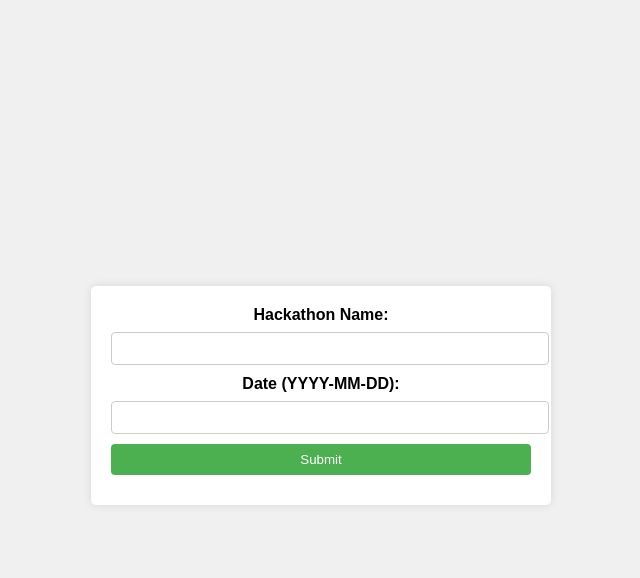
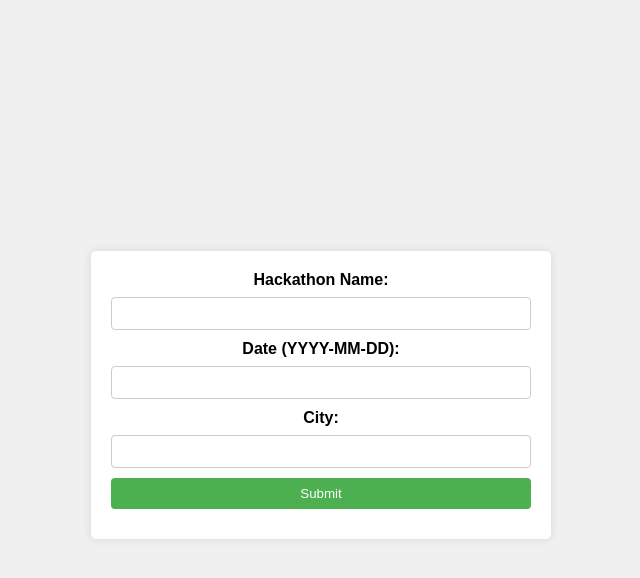
Before and after one commit to justusjb/hackathonDB, a FastAPI app: template backend/templates/submit_hackathons.html in a window 1280 px wide. Shown: the top 578 px of the page, without its empty margins (319-959 px from the left). Run offline with FastAPI, Linux system fonts and the light colour scheme; the template is opened without the code that fills it, so the values that code supplies are empty.

Commit message:
Hackathon location is now being saved, using OpenCage geocoding

```diff
--- a/backend/main.py
+++ b/backend/main.py
@@ -7,6 +7,7 @@ import os
 import json
 from bson import ObjectId
 from datetime import datetime
+from opencage.geocoder import OpenCageGeocode
 
 
 # print current working directory
@@ -41,7 +42,7 @@ class JSONEncoder(json.JSONEncoder):
 
 @app.get("/api/hackathons")
 async def read_hackathons():
-    client = MongoClient(os.environ['MONGODB_URI'])
+    client = MongoClient(os.getenv('MONGODB_URI'))
     db = client.hackathons_test_1
     collection = db.hackathons
     hackathons = list(collection.find({}))
@@ -58,24 +59,59 @@ def health_check():
 
 
 if LOCAL_DEV:
+    geocoder = OpenCageGeocode(os.getenv('OPENCAGE_API_KEY'))
+
     @app.get("/", response_class=HTMLResponse)
     async def read_form(request: Request):
         return templates.TemplateResponse("submit_hackathons.html", {"request": request})
 
 
+    def get_city_data(city):
+        query_prefix = 'city of'
+        results = geocoder.geocode(f"{query_prefix} {city}")
+
+        city_index = None
+
+        for i, result in enumerate(results):
+            if result['components']['_type'] == 'city':
+                city_index = i
+                break
+
+        if city_index is None:
+            raise Exception("City not found")
+
+        all_city_data = results[city_index]
+
+        return {"lat": all_city_data['geometry']['lat'],
+                "long": all_city_data['geometry']['lng'],
+                "city": all_city_data['components']['_normalized_city'],
+                "country": all_city_data['components']['country']}
+
+
     @app.post("/submit")
     async def submit_form(request: Request):
-        client = MongoClient(os.environ['MONGODB_URI'])
+        client = MongoClient(os.getenv('MONGODB_URI'))
         db = client.hackathons_test_1
         collection = db.hackathons
         try:
             data = await request.json()
             name = data['name']
             date_str = data['date']
+            city = data['city']
+            city_data = get_city_data(city)
+
             date_obj = datetime.strptime(date_str, "%Y-%m-%d")
             hackathon = {
                 "name": name,
-                "date": date_obj
+                "date": date_obj,
+                "location": {
+                    "city": city_data['city'],
+                    "country": city_data['country'],
+                    "coordinates": {
+                        "lat": city_data['lat'],
+                        "long": city_data['long']
+                    }
+                }
             }
             collection.insert_one(hackathon)
             return {"message": "Hackathon added successfully!"}
--- a/backend/templates/submit_hackathons.html
+++ b/backend/templates/submit_hackathons.html
@@ -1,5 +1,5 @@
 <!DOCTYPE html>
-<html>
+<html lang="en">
             <head>
                 <title>Hackathon Entry Form</title>
                 <style>
@@ -39,6 +39,7 @@
                         margin-bottom: 10px;
                         border: 1px solid #ccc;
                         border-radius: 4px;
+                        box-sizing: border-box;
                     }
                     input[type="submit"] {
                         background-color: #4CAF50;
@@ -103,11 +104,18 @@
             <body>
                 <div class="container">
                 <form onsubmit="submitForm(event)">
+
                     <label for="name">Hackathon Name:</label>
                     <input type="text" id="name" name="name" autocomplete="off">
+
                     <label for="date">Date (YYYY-MM-DD):</label>
                     <input type="text" id="date" name="date" maxlength="10" autocomplete="off">
+
+                    <label for="city">City:</label>
+                    <input type="text" id="city" name="city" autocomplete="off">
+
                     <input type="submit" value="Submit">
+
                 </form>
                 <div id="message"></div>
                 </div>
```
Also changed, not shown: 3 other files.
